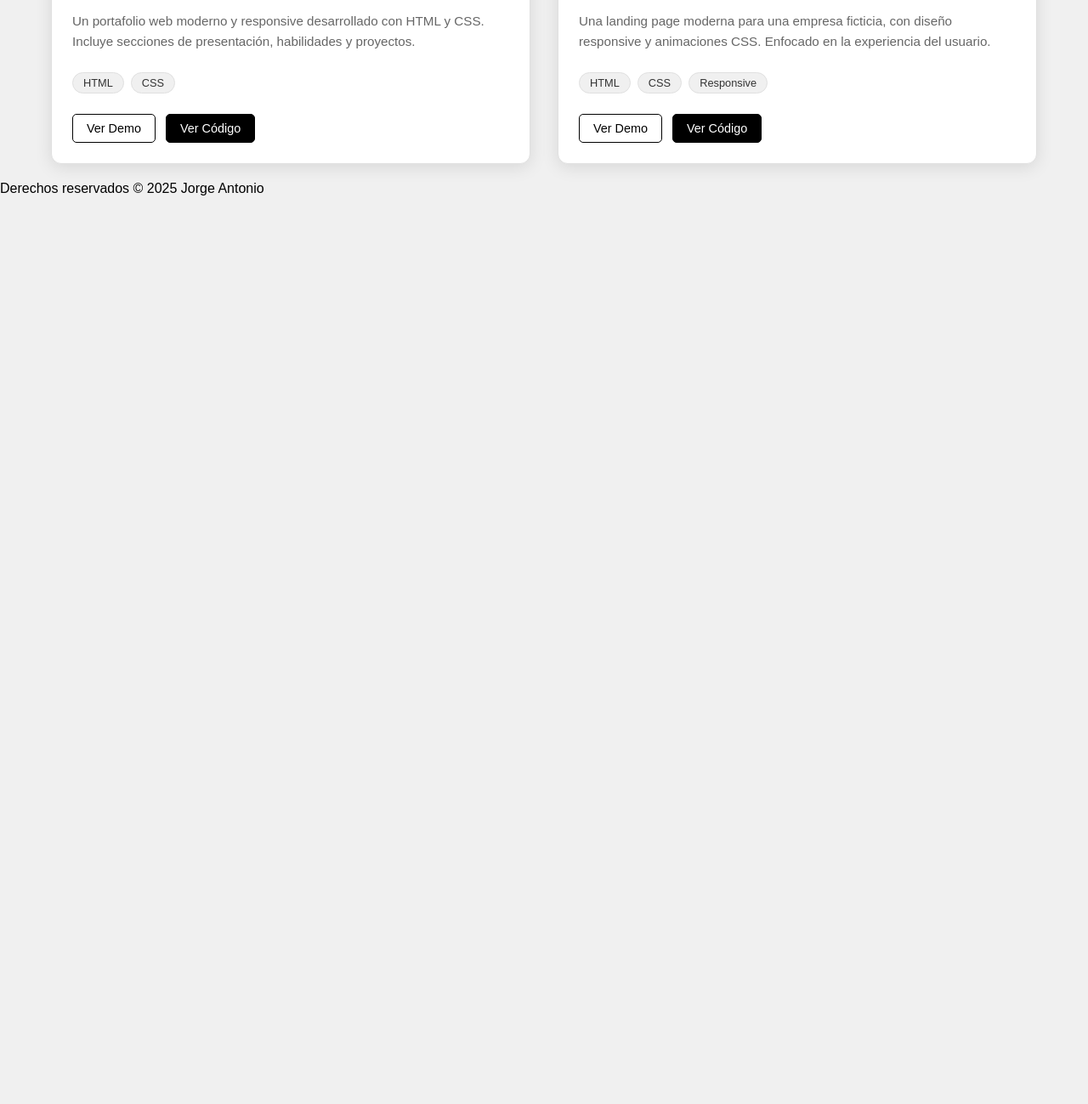
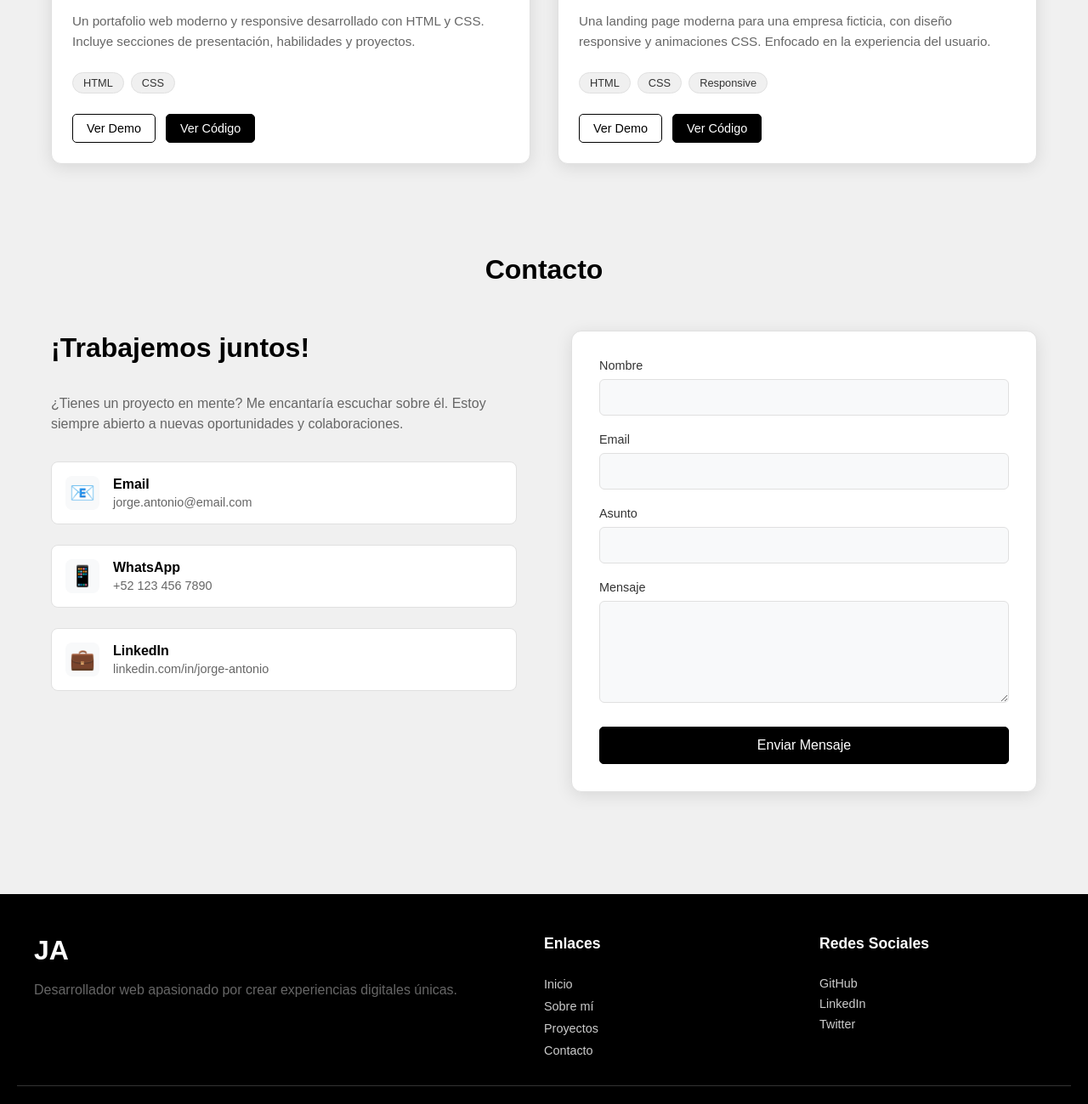
Before and after one commit to JorgeAntonio/html-course, a plain HTML site: page portafolio/index.html in a window 1280 px wide. Shown: the part 1501-2800 px from the top of the page at 85% size. Before the commit the page ends 1732 px from the top, so only its background shows below. Drawn offline with Linux system fonts and the light colour scheme; a web font is replaced by a local one.

Commit message:
Add contact and footer sections to index.html; create corresponding CSS files for styling. Update button elements to links for improved navigation.

```diff
--- /dev/null
+++ b/portafolio/css/contact.css
@@ -0,0 +1,171 @@
+/* Contact Section */
+.contact {
+  display: flex;
+  flex-direction: column;
+  align-items: center;
+  gap: 48px;
+  width: 100%;
+}
+
+.contact-content {
+  display: grid;
+  grid-template-columns: 1fr 1fr;
+  gap: 64px;
+  width: 100%;
+}
+
+.contact-info {
+  display: flex;
+  flex-direction: column;
+  gap: 32px;
+}
+
+.contact-info h3 {
+  font-size: 2rem;
+  font-weight: 600;
+  color: #000;
+  margin: 0;
+  line-height: 1.3;
+}
+
+.contact-methods {
+  display: flex;
+  flex-direction: column;
+  gap: 24px;
+}
+
+.contact-method {
+  display: flex;
+  align-items: center;
+  gap: 16px;
+  padding: 16px;
+  background: #fff;
+  border-radius: 8px;
+  border: 1px solid #e0e0e0;
+  transition: transform 0.2s ease, box-shadow 0.2s ease;
+}
+
+.contact-method:hover {
+  transform: translateY(-2px);
+  box-shadow: 0 4px 12px rgba(0, 0, 0, 0.1);
+}
+
+.contact-icon {
+  font-size: 1.5rem;
+  width: 40px;
+  height: 40px;
+  display: flex;
+  align-items: center;
+  justify-content: center;
+  background: #f8f9fa;
+  border-radius: 8px;
+}
+
+.contact-details h4 {
+  font-size: 1rem;
+  font-weight: 600;
+  color: #000;
+  margin: 0 0 4px 0;
+}
+
+.contact-details p {
+  font-size: 0.9rem;
+  color: #666;
+  margin: 0;
+}
+
+/* Contact Form */
+.contact-form {
+  background: #fff;
+  padding: 32px;
+  border-radius: 12px;
+  border: 1px solid #e0e0e0;
+  box-shadow: 0 4px 20px rgba(0, 0, 0, 0.1);
+}
+
+.contact-form form {
+  display: flex;
+  flex-direction: column;
+  gap: 20px;
+}
+
+.form-group {
+  display: flex;
+  flex-direction: column;
+  gap: 8px;
+}
+
+.form-group label {
+  font-size: 0.9rem;
+  font-weight: 500;
+  color: #333;
+}
+
+.form-group input,
+.form-group textarea {
+  padding: 12px 16px;
+  border: 1px solid #e0e0e0;
+  border-radius: 6px;
+  font-size: 0.95rem;
+  font-family: inherit;
+  transition: border-color 0.2s ease, box-shadow 0.2s ease;
+  background: #f8f9fa;
+}
+
+.form-group input:focus,
+.form-group textarea:focus {
+  outline: none;
+  border-color: #000;
+  box-shadow: 0 0 0 3px rgba(0, 0, 0, 0.1);
+  background: #fff;
+}
+
+.form-group textarea {
+  resize: vertical;
+  min-height: 120px;
+}
+
+.contact-form .btn-primary {
+  margin-top: 8px;
+  padding: 12px 24px;
+  font-size: 1rem;
+}
+
+/* Responsive Design */
+@media (max-width: 768px) {
+  .contact {
+    gap: 32px;
+    padding: 0 16px;
+  }
+
+  .contact-content {
+    grid-template-columns: 1fr;
+    gap: 40px;
+  }
+
+  .contact-info h3 {
+    font-size: 1.5rem;
+  }
+
+  .contact-form {
+    padding: 24px;
+  }
+
+  .contact-method {
+    padding: 12px;
+  }
+}
+
+@media (max-width: 480px) {
+  .contact-content {
+    gap: 32px;
+  }
+
+  .contact-form {
+    padding: 20px;
+  }
+
+  .contact-methods {
+    gap: 16px;
+  }
+}
--- a/portafolio/css/container.css
+++ b/portafolio/css/container.css
@@ -42,6 +42,13 @@
   cursor: pointer;
   font-weight: 400;
   font-size: 16px;
+  text-decoration: none;
+  transition: all 0.2s ease;
+}
+
+.btn-primary:hover {
+  background-color: #333;
+  border-color: #333;
 }
 
 .btn-secondary {
@@ -56,10 +63,12 @@
   font-weight: 400;
   cursor: pointer;
   font-size: 16px;
+  text-decoration: none;
+  transition: all 0.2s ease;
 }
 
 .btn-secondary:hover {
-  background-color: #fff;
+  background-color: #f0f0f0;
   color: #000;
   border: 1px solid #000;
 }
--- /dev/null
+++ b/portafolio/css/footer.css
@@ -0,0 +1,122 @@
+/* Footer */
+footer {
+  background: #000;
+  color: #fff;
+  padding: 48px 20px 24px;
+  margin-top: 100px;
+}
+
+.footer-content {
+  display: grid;
+  grid-template-columns: 2fr 1fr 1fr;
+  gap: 48px;
+  max-width: 1200px;
+  margin: 0 auto;
+}
+
+.footer-section {
+  display: flex;
+  flex-direction: column;
+  gap: 16px;
+}
+
+.footer-logo {
+  font-size: 2rem;
+  font-weight: 700;
+  color: #fff;
+  margin: 0;
+}
+
+.footer-section h4 {
+  font-size: 1.1rem;
+  font-weight: 600;
+  color: #fff;
+  margin: 0 0 12px 0;
+}
+
+.footer-section ul {
+  list-style: none;
+  padding: 0;
+  margin: 0;
+  display: flex;
+  flex-direction: column;
+  gap: 8px;
+}
+
+.footer-section ul li a {
+  color: #ccc;
+  text-decoration: none;
+  font-size: 0.9rem;
+  transition: color 0.2s ease;
+}
+
+.footer-section ul li a:hover {
+  color: #fff;
+}
+
+.social-links {
+  display: flex;
+  flex-direction: column;
+  gap: 8px;
+}
+
+.social-link {
+  color: #ccc;
+  text-decoration: none;
+  font-size: 0.9rem;
+  transition: color 0.2s ease;
+}
+
+.social-link:hover {
+  color: #fff;
+}
+
+.footer-bottom {
+  border-top: 1px solid #333;
+  margin-top: 32px;
+  padding-top: 24px;
+  text-align: center;
+}
+
+.footer-bottom p {
+  color: #999;
+  font-size: 0.85rem;
+  margin: 0;
+}
+
+/* Responsive Design */
+@media (max-width: 768px) {
+  footer {
+    padding: 32px 16px 20px;
+    margin-top: 80px;
+  }
+
+  .footer-content {
+    grid-template-columns: 1fr;
+    gap: 32px;
+    text-align: center;
+  }
+
+  .footer-section ul {
+    align-items: center;
+  }
+
+  .social-links {
+    align-items: center;
+  }
+}
+
+@media (max-width: 480px) {
+  footer {
+    padding: 24px 12px 16px;
+  }
+
+  .footer-content {
+    gap: 24px;
+  }
+
+  .footer-bottom {
+    margin-top: 24px;
+    padding-top: 16px;
+  }
+}
--- a/portafolio/index.html
+++ b/portafolio/index.html
@@ -11,6 +11,8 @@
     <link rel="stylesheet" href="css/hero.css">
     <link rel="stylesheet" href="css/about.css">
     <link rel="stylesheet" href="css/projects.css">
+    <link rel="stylesheet" href="css/contact.css">
+    <link rel="stylesheet" href="css/footer.css">
 </head>
 
 <body>
@@ -23,7 +25,7 @@
                     <li><a href="index.html">Inicio</a></li>
                     <li><a href="projects.html">Proyectos</a></li>
                     <li><a href="contact.html">Contacto</a></li>
-                    <li><button class="btn-secondary">Descargar CV</button></li>
+                    <li><a href="#" class="btn-secondary">Descargar CV</a></li>
                 </ul>
             </div>
             <div class="mobile-menu">
@@ -35,7 +37,7 @@
     <!-- MAIN -->
     <main class="container">
         <!-- HERO -->
-        <section class="hero">
+        <section id="hero" class="hero">
             <div class="hero-content">
                 <div class="hero-content-text">
                     <p>Hola, soy</p>
@@ -46,8 +48,8 @@
                         JavaScript.</span>
                 </div>
                 <div class="hero-content-button">
-                    <button class="btn-primary">Contactame</button>
-                    <button class="btn-secondary">Proyectos</button>
+                    <a href="#contact" class="btn-primary">Contactame</a>
+                    <a href="#projects" class="btn-secondary">Proyectos</a>
                 </div>
             </div>
             <div class="hero-image">
@@ -56,7 +58,7 @@
         </section>
 
         <!-- ABOUT -->
-        <section class="about">
+        <section id="about" class="about">
             <h2 class="text-title">Sobre mí</h2>
             <div class="about-content">
                 <div class="about-skills">
@@ -111,7 +113,7 @@
 
         </section>
         <!-- PROJECTS -->
-        <section class="projects">
+        <section id="projects" class="projects">
             <h2 class="text-title">Proyectos</h2>
             <div class="projects-grid">
                 <div class="project-card">
@@ -156,11 +158,92 @@
                 </div>
             </div>
         </section>
+
+        <!-- CONTACT -->
+        <section id="contact" class="contact">
+            <h2 class="text-title">Contacto</h2>
+            <div class="contact-content">
+                <div class="contact-info">
+                    <h3>¡Trabajemos juntos!</h3>
+                    <p class="text-description">¿Tienes un proyecto en mente? Me encantaría escuchar sobre él. Estoy
+                        siempre abierto a nuevas oportunidades y colaboraciones.</p>
+                    <div class="contact-methods">
+                        <div class="contact-method">
+                            <div class="contact-icon">📧</div>
+                            <div class="contact-details">
+                                <h4>Email</h4>
+                                <p>jorge.antonio@email.com</p>
+                            </div>
+                        </div>
+                        <div class="contact-method">
+                            <div class="contact-icon">📱</div>
+                            <div class="contact-details">
+                                <h4>WhatsApp</h4>
+                                <p>+52 123 456 7890</p>
+                            </div>
+                        </div>
+                        <div class="contact-method">
+                            <div class="contact-icon">💼</div>
+                            <div class="contact-details">
+                                <h4>LinkedIn</h4>
+                                <p>linkedin.com/in/jorge-antonio</p>
+                            </div>
+                        </div>
+                    </div>
+                </div>
+                <div class="contact-form">
+                    <form>
+                        <div class="form-group">
+                            <label for="name">Nombre</label>
+                            <input type="text" id="name" name="name" required>
+                        </div>
+                        <div class="form-group">
+                            <label for="email">Email</label>
+                            <input type="email" id="email" name="email" required>
+                        </div>
+                        <div class="form-group">
+                            <label for="subject">Asunto</label>
+                            <input type="text" id="subject" name="subject" required>
+                        </div>
+                        <div class="form-group">
+                            <label for="message">Mensaje</label>
+                            <textarea id="message" name="message" rows="5" required></textarea>
+                        </div>
+                        <button type="submit" class="btn-primary">Enviar Mensaje</button>
+                    </form>
+                </div>
+            </div>
+        </section>
     </main>
 
     <!-- FOOTER -->
     <footer>
-        <p>Derechos reservados &copy; 2025 Jorge Antonio</p>
+        <div class="footer-content">
+            <div class="footer-section">
+                <h3 class="footer-logo">JA</h3>
+                <p class="text-description">Desarrollador web apasionado por crear experiencias digitales únicas.</p>
+            </div>
+            <div class="footer-section">
+                <h4>Enlaces</h4>
+                <ul>
+                    <li><a href="#hero">Inicio</a></li>
+                    <li><a href="#about">Sobre mí</a></li>
+                    <li><a href="#projects">Proyectos</a></li>
+                    <li><a href="#contact">Contacto</a></li>
+                </ul>
+            </div>
+            <div class="footer-section">
+                <h4>Redes Sociales</h4>
+                <div class="social-links">
+                    <a href="#" class="social-link">GitHub</a>
+                    <a href="#" class="social-link">LinkedIn</a>
+                    <a href="#" class="social-link">Twitter</a>
+                </div>
+            </div>
+        </div>
+        <div class="footer-bottom">
+            <p>&copy; 2025 Jorge Antonio. Todos los derechos reservados.</p>
+        </div>
     </footer>
 </body>
 
```
